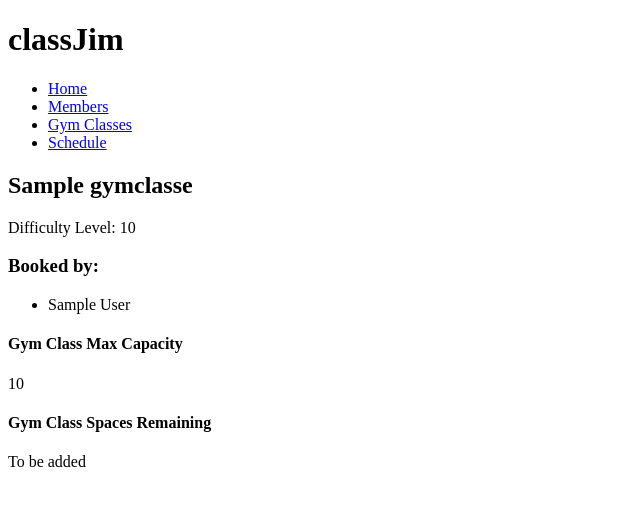
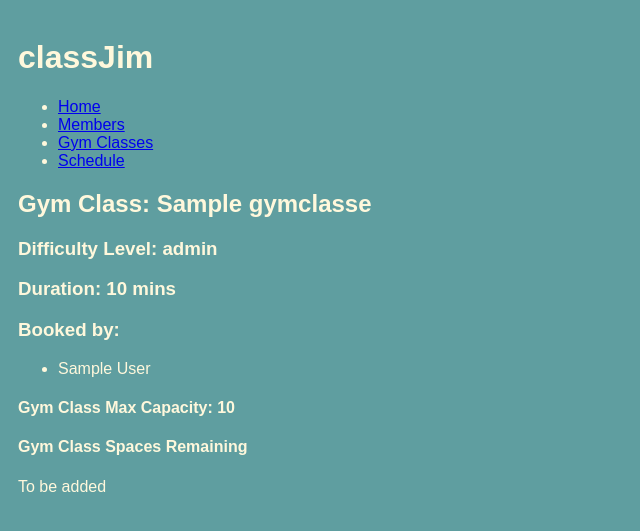
Before and after one commit to pictishbeard/classJim, a Flask app: page /gymclasses/1 in a window 1280 px wide. Shown: the top 531 px of the page, without its empty margins (0-640 px from the left). Run offline with Flask 2, Linux system fonts and the light colour scheme; a database or web service that is not in the repository returns one stand-in record (values such as "Sample title"); some libraries are stand-ins or nearby versions.

Commit message:
Final commit prior to presentation

```diff
--- a/controllers/schedule_controller.py
+++ b/controllers/schedule_controller.py
@@ -31,7 +31,7 @@ def create_entry():
     return render_template('/schedules/new.html', title="New Schedule Entry Added", result=schedule_repository.save(new_schedule_entry))
 
 #DELETE method for removing schedule entries
-@schedules_blueprint.route("/schedules/<id>/delete")
+@schedules_blueprint.route("/schedules/<id>/delete", methods=['POST'])
 def delete_entry(id):
     schedule_repository.delete(id)
     return redirect('/schedules')
--- /dev/null
+++ b/static/style.css
@@ -0,0 +1,8 @@
+body {
+    background-color: cadetblue;
+    font-family: Arial, Helvetica, sans-serif;
+    color: cornsilk;
+    padding: 10px;
+
+
+}
--- a/templates/base.html
+++ b/templates/base.html
@@ -5,6 +5,7 @@
     <meta http-equiv="X-UA-Compatible" content="IE=edge">
     <meta name="viewport" content="width=device-width, initial-scale=1.0">
     <title>classJim</title>
+    <link rel="stylesheet" href="{{ url_for('static', filename='style.css') }}">
 </head>
 <header>
     <h1>classJim</h1>
--- a/templates/gymclasses/index.html
+++ b/templates/gymclasses/index.html
@@ -5,6 +5,7 @@
 <h4><a href="/gymclasses/new">Add A New Gym Class</a></h4>
 <table>
     <h3>Current Gym Classes</h3>
+    <section id="gym_index_main">
     {% for gymclass in gymclasses %}
     <tr>
         <th>Gym Class Name</th>
@@ -16,7 +17,7 @@
         <th>Gym Class Difficulty</th>
             <td><a href="/gymclasses/{{ gymclass.id }}">{{ gymclass.difficulty_level }}</a></td>
         <th>|</th>
-        <th>Gym Class Max capacity</th>
+        <th>Gym Class Max Capacity</th>
             <td><a href="/gymclasses/{{ gymclass.id }}"></a>{{ gymclass.capacity }}</td>
         <th>|</th>
         <th>Gym Class Scheduled Day</th>
@@ -24,4 +25,5 @@
     </tr>
     {% endfor %}
 </table>
+</section>
 {% endblock %}
--- a/templates/gymclasses/show.html
+++ b/templates/gymclasses/show.html
@@ -1,19 +1,21 @@
 {% extends 'base.html' %}
 
 {% block content %}
-<h1> {{gymclass.lesson_name}} </h1>
+<h1>Gym Class: {{gymclass.lesson_name}} </h1>
 
-<p>Difficulty Level: {{ gymclass.difficulty_level }}</p>
+<h3>Difficulty Level: {{gymclass.duration}}</h3>
+
+<h3>Duration: {{gymclass.difficulty_level}} mins</h3>
 
 <h3>Booked by:</h3>
-
 <ul>
     {% for member in members  %}
     <li>{{member.full_name}}</li>
     {% endfor %}
 </ul>
-<h4>Gym Class Max Capacity</h4>
-{{gymclass.capacity}}
+<h4>
+    Gym Class Max Capacity: {{gymclass.capacity}}
+</h4>
 <h4>Gym Class Spaces Remaining</h4>
 To be added
 
--- a/templates/schedules/index.html
+++ b/templates/schedules/index.html
@@ -11,9 +11,8 @@
   <li>
   <p>{{ schedule.member.full_name }} - {{ schedule.gymclass.lesson_name }} - {{ schedule.gymclass.difficulty_level }} - {{ schedule.gymclass.day}} - {{ schedule.gymclass.duration }}  </p>
     <p>
-      <form action="/schedules/{{ schedule.id }}/delete" method="POST">
-        <input type="submit" value="delete" />
-      </form>
+        <form class="button" action="/schedules/{{schedule.id}}/delete" method='POST'>
+            <input type="submit" value="delete">
     </p>
   </li>
   {% endfor %}
```
Also changed, not shown: repositories/schedule_repository.py (+2 -6 lines), design_docs/pythonproject_dbdesign (1).png (added), design_docs/userneeds.png (added), design_docs/wireframe 1.png (added).
